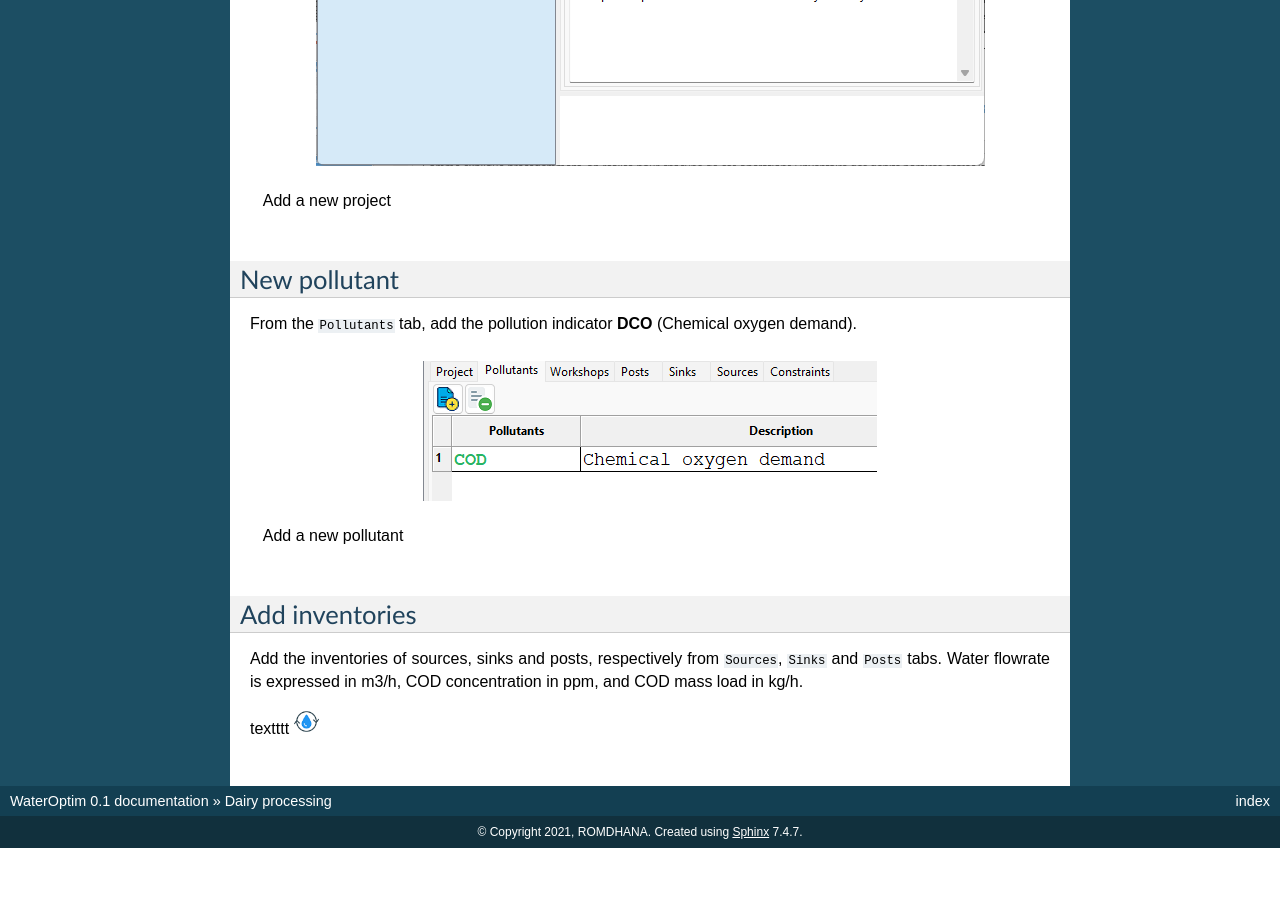
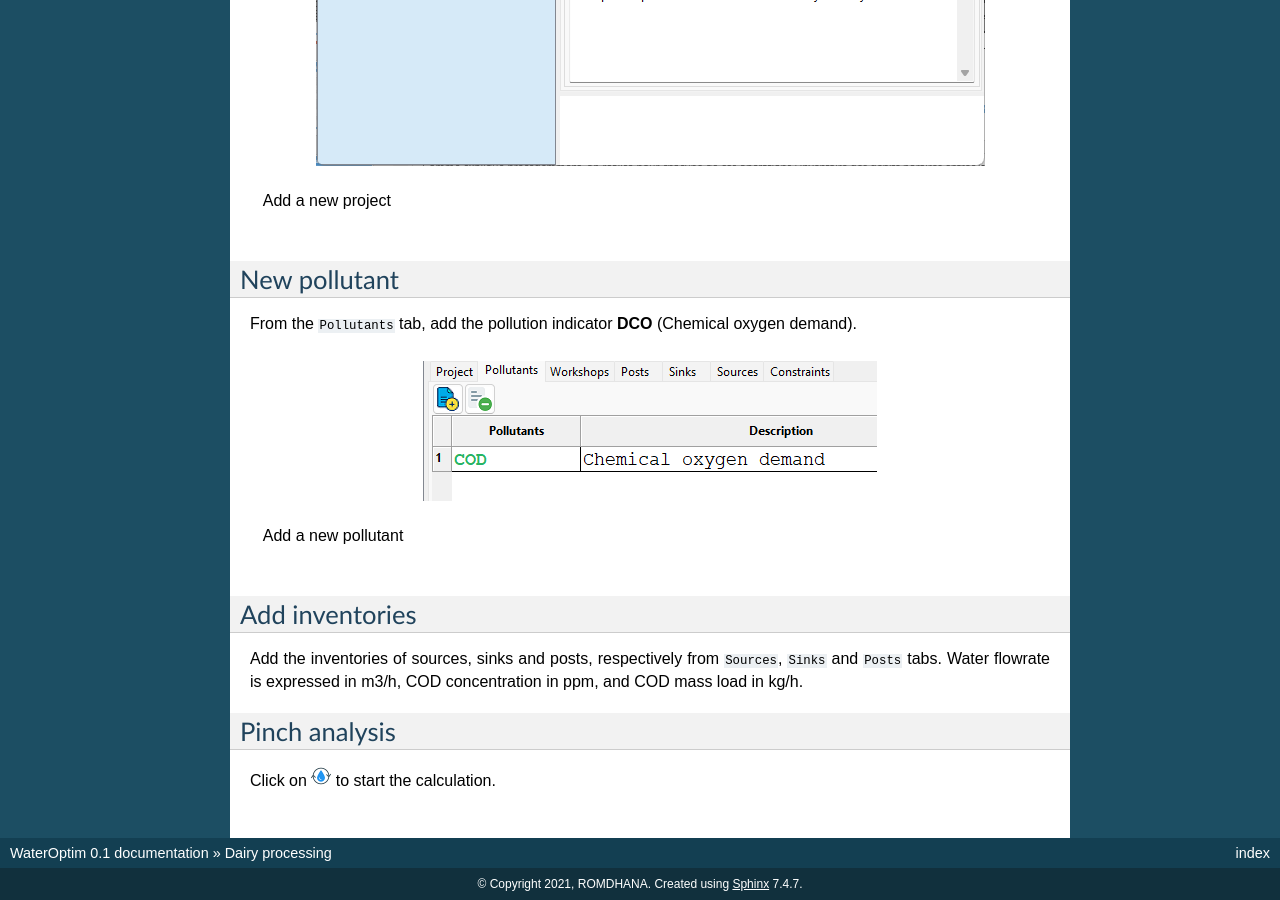
Before and after one commit to ROMDHANA/WaterOptim, a Sphinx documentation site: the page built from docs/source/milkinterface.rst, in a window 1280 px wide and 900 px high, scrolled down 1972 px. Built offline with Sphinx 7.4.7, drawn with Linux system fonts in a browser that asks for light colours; before the commit the page ends 2820 px from its top, so only the background shows below that.

Commit message:
Update milkinterface.rst

```diff
--- a/docs/source/milkinterface.rst
+++ b/docs/source/milkinterface.rst
@@ -58,8 +58,11 @@ Add inventories
 *******************
 Add the inventories of sources, sinks and posts, respectively from  ``Sources``, ``Sinks`` and ``Posts`` tabs. Water flowrate is expressed in m3/h, COD concentration in ppm, and COD mass load in kg/h.
 
-textttt |biohazard|
+Pinch analysis
+****************
 
-.. |biohazard| image:: pinch.png
-   :height: 25px
+Click on |bpinch| to start the calculation.
+
+.. |bpinch| image:: pinch.png
+   :height: 20px
    :target: _images/pinch.png
```
